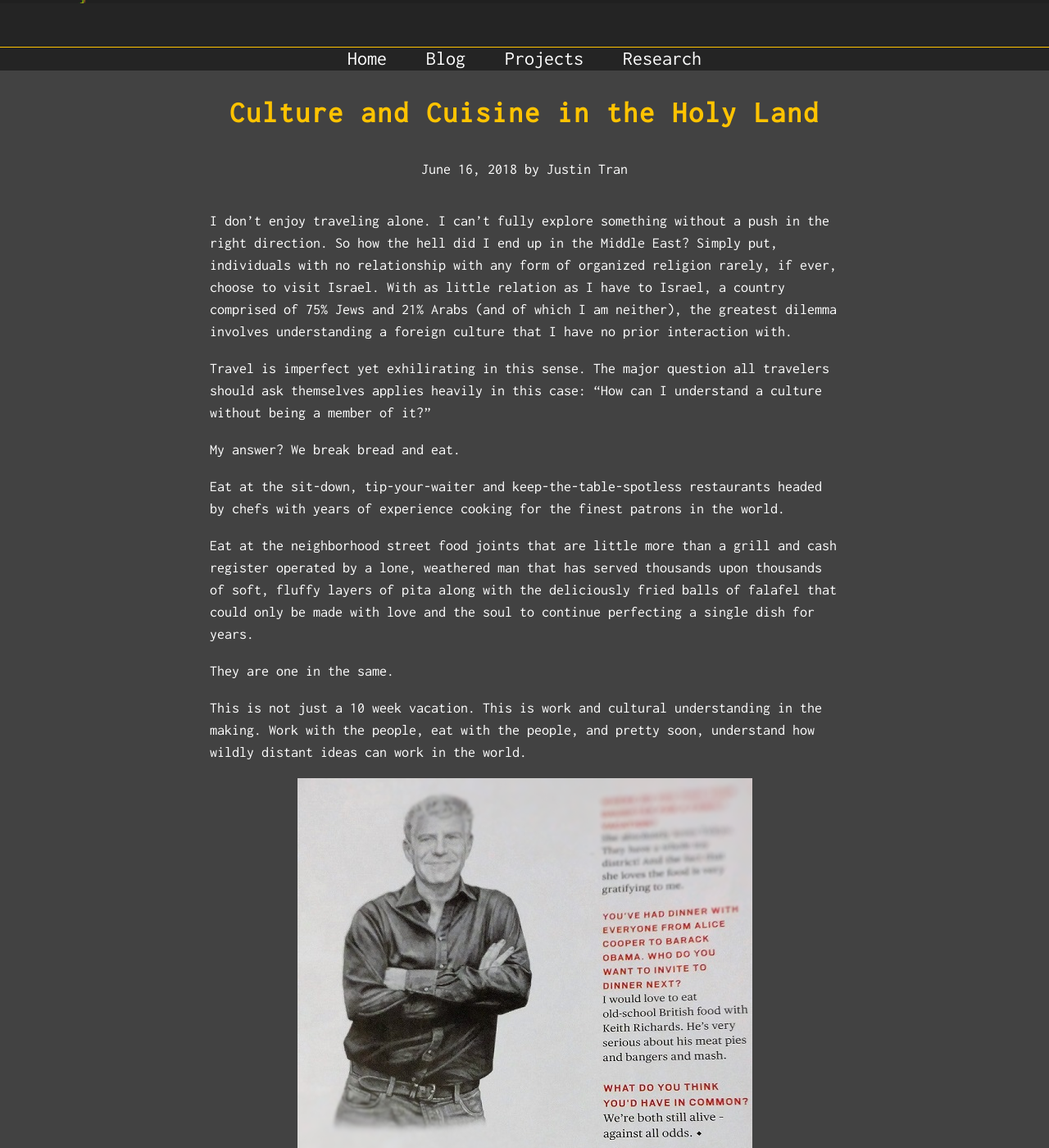
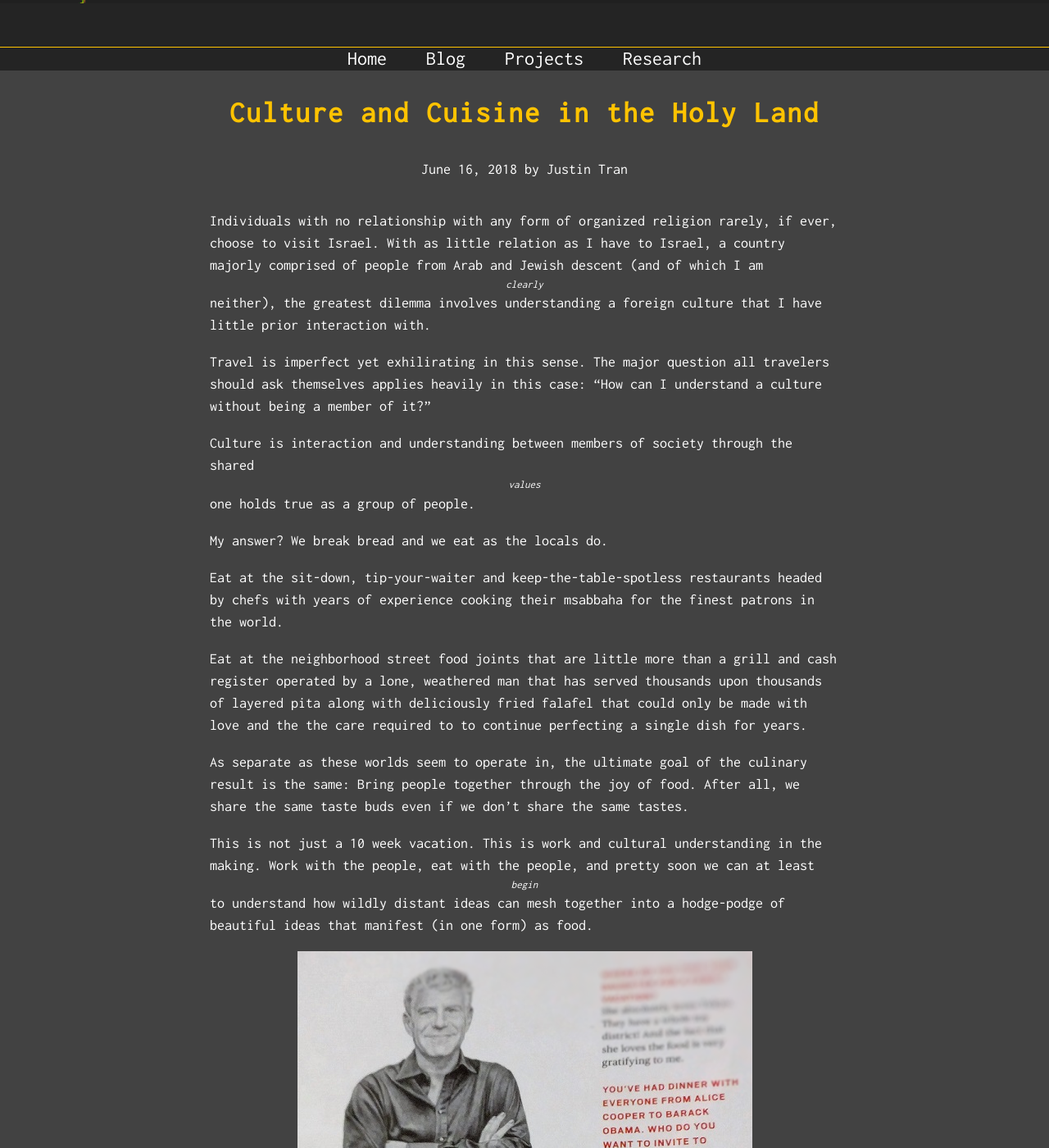
Before and after one commit to justintranjt/justintranjt.github.io, a Jekyll site: the page built from _posts/2018-06-16-culture-and-cuisine-in-the-holy-land.md, in a window 1280 px wide and 1400 px high, scrolled down 300 px. Shown: the whole window at 82% size. Built offline with Jekyll 4.4.1, drawn with Linux system fonts in a browser that asks for light colours.

Commit message:
Update 2018-06-16-culture-and-cuisine-in-the-holy-land.md

```diff
--- a/_posts/2018-06-16-culture-and-cuisine-in-the-holy-land.md
+++ b/_posts/2018-06-16-culture-and-cuisine-in-the-holy-land.md
@@ -2,21 +2,23 @@
 layout: post
 title: "Culture and Cuisine in the Holy Land"
 date: 2018-06-16
-description: I have no association with the Middle East. So what the hell am I doing here?
+description: I have no association with the Middle East. So why the hell am I here?
 image: /blog/pita.png
 ---
-I don't enjoy traveling alone. I can't fully explore something without a push in the right direction. So how the hell did I end up in the Middle East? Simply put, individuals with no relationship with any form of organized religion rarely, if ever, choose to visit Israel. With as little relation as I have to Israel, a country comprised of 75% Jews and 21% Arabs (and of which I am neither), the greatest dilemma involves understanding a foreign culture that I have no prior interaction with.
+Individuals with no relationship with any form of organized religion rarely, if ever, choose to visit Israel. With as little relation as I have to Israel, a country majorly comprised of people from Arab and Jewish descent (and of which I am *clearly* neither), the greatest dilemma involves understanding a foreign culture that I have little prior interaction with.
 
 Travel is imperfect yet exhilirating in this sense. The major question all travelers should ask themselves applies heavily in this case: "How can I understand a culture without being a member of it?"
 
-My answer? We break bread and eat.
+Culture is interaction and understanding between members of society through the shared *values* one holds true as a group of people.
 
-Eat at the sit-down, tip-your-waiter and keep-the-table-spotless restaurants headed by chefs with years of experience cooking for the finest patrons in the world.
+My answer? We break bread and we eat as the locals do.
 
-Eat at the neighborhood street food joints that are little more than a grill and cash register operated by a lone, weathered man that has served thousands upon thousands of soft, fluffy layers of pita along with the deliciously fried balls of falafel that could only be made with love and the soul to continue perfecting a single dish for years.
+Eat at the sit-down, tip-your-waiter and keep-the-table-spotless restaurants headed by chefs with years of experience cooking their msabbaha for the finest patrons in the world.
 
-They are one in the same.
+Eat at the neighborhood street food joints that are little more than a grill and cash register operated by a lone, weathered man that has served thousands upon thousands of layered pita along with deliciously fried falafel that could only be made with love and the the care required to to continue perfecting a single dish for years.
 
-This is not just a 10 week vacation. This is work and cultural understanding in the making. Work with the people, eat with the people, and pretty soon, understand how wildly distant ideas can work in the world.
+As separate as these worlds seem to operate in, the ultimate goal of the culinary result is the same: Bring people together through the joy of food. After all, we share the same taste buds even if we don't share the same tastes.
+
+This is not just a 10 week vacation. This is work and cultural understanding in the making. Work with the people, eat with the people, and pretty soon we can at least *begin* to understand how wildly distant ideas can mesh together into a hodge-podge of beautiful ideas that manifest (in one form) as food.
 
 ![Bourdain lives on.]( /blog/anthony.png )
```
